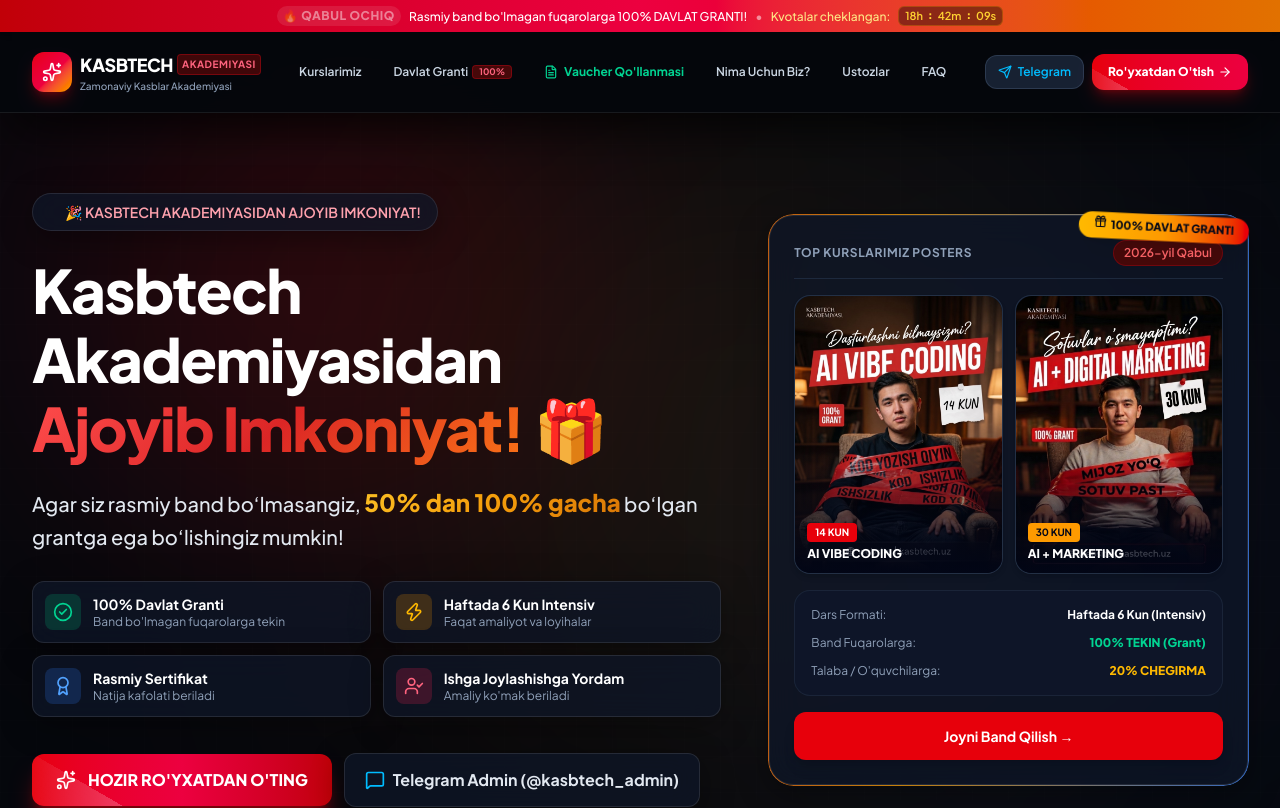
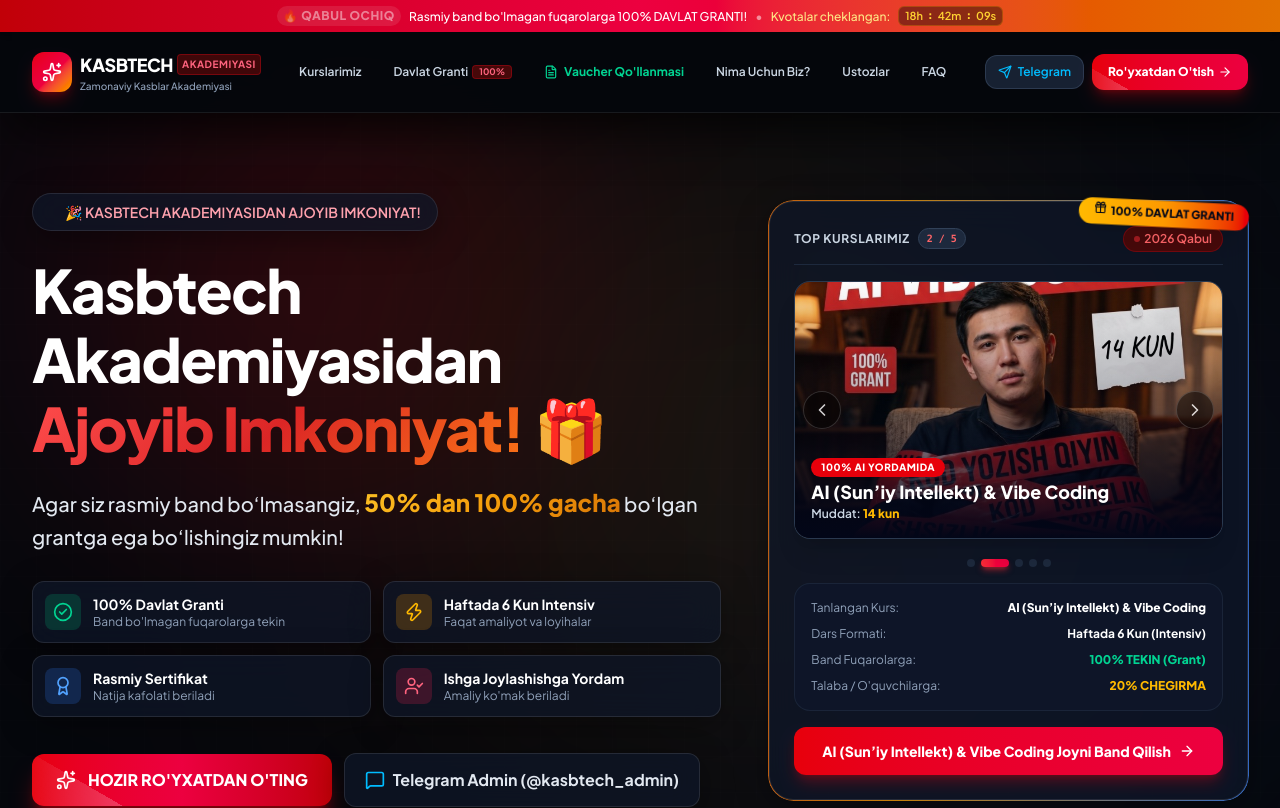
Before and after one commit to Javoxir0804/Kasbtech.uz, a React (Vite) app: page / in a window 1280 px wide. Shown: the top 808 px of the page. Built offline with nearby package versions, Linux system fonts and the light colour scheme.

Commit message:
Add auto-rotating and touch swipeable course carousel to Hero section

```diff
--- a/src/App.jsx
+++ b/src/App.jsx
@@ -12,6 +12,7 @@
   MessageSquare,
   ArrowRight,
   ChevronDown,
+  ChevronLeft,
   ChevronRight,
   ExternalLink,
   Laptop,
@@ -41,6 +42,11 @@
   const [selectedCourse, setSelectedCourse] = useState('AI "VIBE CODING" (14 kun)');
   const [lightboxImage, setLightboxImage] = useState(null);
 
+  // Hero Course Carousel States
+  const [heroCarouselIndex, setHeroCarouselIndex] = useState(0);
+  const [isCarouselPaused, setIsCarouselPaused] = useState(false);
+  const [touchStartX, setTouchStartX] = useState(0);
+
   // Form inputs
   const [fullName, setFullName] = useState('');
   const [phoneNumber, setPhoneNumber] = useState('');
@@ -65,6 +71,15 @@
     }, 1000);
     return () => clearInterval(timer);
   }, []);
+
+  // Auto-rotate Hero Carousel every 3.5 seconds (pauses on hover/touch)
+  useEffect(() => {
+    if (isCarouselPaused) return;
+    const carouselInterval = setInterval(() => {
+      setHeroCarouselIndex(prev => (prev + 1) % coursesList.length);
+    }, 3500);
+    return () => clearInterval(carouselInterval);
+  }, [isCarouselPaused]);
 
   // Open modal pre-selected course
   const handleOpenRegister = (courseName) => {
@@ -534,9 +549,25 @@
 
             </div>
 
-            {/* HERO RIGHT CARD / BANNER CAROUSEL */}
+            {/* HERO RIGHT CARD / AUTO-ROTATING SWIPEABLE CAROUSEL */}
             <div className="lg:col-span-5">
-              <div className="relative glass-card p-4 sm:p-6 rounded-3xl border-red-500/30 shadow-2xl shadow-red-950/50 gradient-border-red tilt-card-3d glowing-border-animated">
+              <div
+                onMouseEnter={() => setIsCarouselPaused(true)}
+                onMouseLeave={() => setIsCarouselPaused(false)}
+                onTouchStart={(e) => setTouchStartX(e.touches[0].clientX)}
+                onTouchEnd={(e) => {
+                  if (!touchStartX) return;
+                  const endX = e.changedTouches[0].clientX;
+                  const diff = touchStartX - endX;
+                  if (diff > 35) {
+                    setHeroCarouselIndex((prev) => (prev + 1) % coursesList.length);
+                  } else if (diff < -35) {
+                    setHeroCarouselIndex((prev) => (prev - 1 + coursesList.length) % coursesList.length);
+                  }
+                  setTouchStartX(0);
+                }}
+                className="relative glass-card p-4 sm:p-6 rounded-3xl border-red-500/30 shadow-2xl shadow-red-950/50 gradient-border-red tilt-card-3d glowing-border-animated select-none"
+              >
 
                 {/* FLOATING 3D BADGE */}
                 <div className="absolute -top-3.5 right-2 sm:-right-2 bg-gradient-to-r from-amber-400 via-amber-500 to-red-600 text-slate-950 font-black text-[10px] sm:text-xs px-3 py-1 sm:px-4 sm:py-1.5 rounded-full shadow-xl transform rotate-2 sm:rotate-3 flex items-center gap-1 floating-3d-orb z-20">
@@ -545,56 +576,140 @@
                 </div>
 
                 <div className="space-y-4">
+
+                  {/* CAROUSEL HEADER */}
                   <div className="flex items-center justify-between pb-3 border-b border-slate-800">
-                    <span className="text-xs font-bold text-slate-400 uppercase tracking-wider">Top Kurslarimiz Posters</span>
-                    <span className="text-xs bg-red-950 text-red-400 px-2.5 py-1 rounded-full border border-red-800/50 font-semibold">2026-yil Qabul</span>
-                  </div>
-
-                  {/* POSTERS PREVIEW GRID */}
-                  <div className="grid grid-cols-2 gap-3">
-
-                    {/* VIBE CODING POSTER */}
+                    <div className="flex items-center gap-2">
+                      <span className="text-xs font-bold text-slate-300 uppercase tracking-wider">Top Kurslarimiz</span>
+                      <span className="text-[10px] font-mono font-bold px-2 py-0.5 rounded-full bg-slate-800 text-red-400 border border-slate-700">
+                        {heroCarouselIndex + 1} / {coursesList.length}
+                      </span>
+                    </div>
+                    <span className="text-[10px] sm:text-xs bg-red-950 text-red-400 px-2.5 py-1 rounded-full border border-red-800/50 font-semibold flex items-center gap-1">
+                      <span className="w-1.5 h-1.5 rounded-full bg-red-500 animate-pulse" />
+                      <span>2026 Qabul</span>
+                    </span>
+                  </div>
+
+                  {/* CAROUSEL ACTIVE SLIDE DISPLAY */}
+                  {(() => {
+                    const current = coursesList[heroCarouselIndex];
+                    return (
+                      <div className="relative group rounded-2xl overflow-hidden border border-slate-700/80 bg-slate-900 shadow-xl transition-all min-h-[220px] sm:min-h-[250px] flex flex-col justify-between">
+
+                        {/* PREV & NEXT MANUAL ARROW BUTTONS */}
+                        <button
+                          type="button"
+                          onClick={(e) => {
+                            e.stopPropagation();
+                            setHeroCarouselIndex((prev) => (prev - 1 + coursesList.length) % coursesList.length);
+                          }}
+                          className="absolute left-2 top-1/2 -translate-y-1/2 z-20 p-2 rounded-full bg-black/60 hover:bg-red-600 text-white backdrop-blur-md border border-white/20 transition-all opacity-80 hover:opacity-100 hover:scale-110 active:scale-95"
+                          aria-label="Previous course"
+                        >
+                          <ChevronLeft className="w-4 h-4 sm:w-5 sm:h-5" />
+                        </button>
+
+                        <button
+                          type="button"
+                          onClick={(e) => {
+                            e.stopPropagation();
+                            setHeroCarouselIndex((prev) => (prev + 1) % coursesList.length);
+                          }}
+                          className="absolute right-2 top-1/2 -translate-y-1/2 z-20 p-2 rounded-full bg-black/60 hover:bg-red-600 text-white backdrop-blur-md border border-white/20 transition-all opacity-80 hover:opacity-100 hover:scale-110 active:scale-95"
+                          aria-label="Next course"
+                        >
+                          <ChevronRight className="w-4 h-4 sm:w-5 sm:h-5" />
+                        </button>
+
+                        {/* POSTER IMAGE OR CUSTOM HIGH-TECH GRAPHIC CARD */}
+                        {current.poster ? (
                           <div
-                      onClick={() => setLightboxImage('/vibe_coding_poster.jpg')}
-                      className="group relative rounded-2xl overflow-hidden cursor-pointer border border-slate-700/60 bg-slate-900 shadow-md hover:border-red-500 transition-all"
+                            onClick={() => setLightboxImage(current.poster)}
+                            className="relative w-full h-52 sm:h-64 cursor-pointer overflow-hidden group/img"
                           >
                             <img
-                        src="/vibe_coding_poster.jpg"
-                        alt="AI Vibe Coding poster"
-                        className="w-full h-auto object-cover sm:object-contain group-hover:scale-105 transition-transform duration-500 rounded-2xl"
+                              src={current.poster}
+                              alt={current.title}
+                              className="w-full h-full object-cover group-hover/img:scale-105 transition-transform duration-700"
                             />
-                      <div className="absolute inset-0 bg-gradient-to-t from-slate-950/90 via-transparent to-transparent flex flex-col justify-end p-3 pointer-events-none">
-                        <span className="text-[10px] font-bold bg-red-600 text-white px-2 py-0.5 rounded w-max mb-1">14 KUN</span>
-                        <span className="text-xs font-black text-white leading-tight">AI VIBE CODING</span>
-                      </div>
-                      <div className="absolute inset-0 bg-black/40 opacity-0 group-hover:opacity-100 flex items-center justify-center transition-opacity">
-                        <Maximize2 className="w-6 h-6 text-white" />
-                      </div>
-                    </div>
-
-                    {/* AI MARKETING POSTER */}
+                            <div className="absolute inset-0 bg-gradient-to-t from-slate-950 via-slate-950/30 to-transparent p-4 flex flex-col justify-end">
+                              <span className="text-[10px] font-black bg-red-600 text-white px-2.5 py-0.5 rounded-full w-max mb-1 shadow-md uppercase tracking-wider">
+                                {current.badge}
+                              </span>
+                              <h4 className="text-base sm:text-lg font-black text-white leading-tight">
+                                {current.title}
+                              </h4>
+                              <p className="text-xs text-slate-300 font-semibold mt-0.5">
+                                Muddat: <span className="text-amber-400 font-extrabold">{current.duration}</span>
+                              </p>
+                            </div>
+
+                            <div className="absolute top-3 right-3 bg-black/50 backdrop-blur-md p-1.5 rounded-lg border border-white/20 text-white opacity-0 group-hover/img:opacity-100 transition-opacity">
+                              <Maximize2 className="w-4 h-4" />
+                            </div>
+                          </div>
+                        ) : (
                           <div
-                      onClick={() => setLightboxImage('/ai_marketing_poster.jpg')}
-                      className="group relative rounded-2xl overflow-hidden cursor-pointer border border-slate-700/60 bg-slate-900 shadow-md hover:border-red-500 transition-all"
-                    >
-                      <img
-                        src="/ai_marketing_poster.jpg"
-                        alt="AI Digital Marketing poster"
-                        className="w-full h-auto object-cover sm:object-contain group-hover:scale-105 transition-transform duration-500 rounded-2xl"
+                            onClick={() => handleOpenRegister(current.title)}
+                            className={`w-full h-52 sm:h-64 cursor-pointer p-5 flex flex-col justify-between bg-gradient-to-br ${current.color} relative overflow-hidden group/card`}
+                          >
+                            <div className="absolute inset-0 grid-3d-mesh opacity-30" />
+                            <div className="relative z-10 space-y-2">
+                              <div className="inline-flex items-center gap-1 px-2.5 py-1 rounded-full bg-black/40 backdrop-blur-md text-[10px] font-extrabold text-white border border-white/20 uppercase tracking-wider">
+                                <Sparkles className="w-3 h-3 text-amber-300" />
+                                <span>{current.badge}</span>
+                              </div>
+                              <h4 className="text-xl sm:text-2xl font-black text-white leading-tight drop-shadow-md">
+                                {current.title}
+                              </h4>
+                              <p className="text-xs text-white/90 line-clamp-2 leading-relaxed">
+                                {current.description}
+                              </p>
+                            </div>
+
+                            <div className="relative z-10 pt-3 border-t border-white/20 flex items-center justify-between">
+                              <div>
+                                <span className="text-[10px] text-white/80 uppercase tracking-wider block">Davumiya:</span>
+                                <span className="text-sm font-black text-amber-300">{current.duration}</span>
+                              </div>
+                              <span className="px-3 py-1.5 rounded-xl bg-white text-slate-950 font-black text-xs shadow-lg group-hover/card:scale-105 transition-transform">
+                                Kursga Yozilish →
+                              </span>
+                            </div>
+                          </div>
+                        )}
+
+                      </div>
+                    );
+                  })()}
+
+                  {/* CAROUSEL PAGINATION DOT INDICATORS */}
+                  <div className="flex items-center justify-center gap-1.5 pt-1">
+                    {coursesList.map((course, idx) => (
+                      <button
+                        key={course.id}
+                        type="button"
+                        onClick={() => setHeroCarouselIndex(idx)}
+                        className={`h-2 rounded-full transition-all duration-300 ${
+                          idx === heroCarouselIndex
+                            ? 'w-7 bg-gradient-to-r from-red-500 to-rose-600 shadow-md shadow-red-500/50'
+                            : 'w-2 bg-slate-800 hover:bg-slate-700'
+                        }`}
+                        aria-label={`Go to slide ${idx + 1}`}
                       />
-                      <div className="absolute inset-0 bg-gradient-to-t from-slate-950/90 via-transparent to-transparent flex flex-col justify-end p-3 pointer-events-none">
-                        <span className="text-[10px] font-bold bg-amber-500 text-slate-950 px-2 py-0.5 rounded w-max mb-1">30 KUN</span>
-                        <span className="text-xs font-black text-white leading-tight">AI + MARKETING</span>
-                      </div>
-                      <div className="absolute inset-0 bg-black/40 opacity-0 group-hover:opacity-100 flex items-center justify-center transition-opacity">
-                        <Maximize2 className="w-6 h-6 text-white" />
-                      </div>
-                    </div>
-
-                  </div>
-
-                  {/* QUICK STATS INSIDE HERO CARD */}
-                  <div className="bg-slate-900/90 p-4 rounded-2xl border border-slate-800/80 space-y-3">
+                    ))}
+                  </div>
+
+                  {/* ACTIVE COURSE QUICK STATS */}
+                  {(() => {
+                    const activeCourse = coursesList[heroCarouselIndex];
+                    return (
+                      <div className="bg-slate-900/90 p-3.5 sm:p-4 rounded-2xl border border-slate-800/80 space-y-2.5">
+                        <div className="flex items-center justify-between text-xs">
+                          <span className="text-slate-400">Tanlangan Kurs:</span>
+                          <span className="font-extrabold text-white truncate max-w-[200px]">{activeCourse.title}</span>
+                        </div>
                         <div className="flex items-center justify-between text-xs">
                           <span className="text-slate-400">Dars Formati:</span>
                           <span className="font-bold text-white">Haftada 6 Kun (Intensiv)</span>
@@ -608,12 +723,15 @@
                           <span className="font-extrabold text-amber-400">20% CHEGIRMA</span>
                         </div>
                       </div>
-
-                  <button
-                    onClick={() => handleOpenRegister()}
-                    className="w-full py-3.5 rounded-xl bg-red-600 hover:bg-red-500 text-white font-bold text-sm shadow-lg transition-all"
-                  >
-                    Joyni Band Qilish →
+                    );
+                  })()}
+
+                  <button
+                    onClick={() => handleOpenRegister(coursesList[heroCarouselIndex].title)}
+                    className="w-full py-3.5 rounded-xl bg-gradient-to-r from-red-600 to-rose-600 hover:from-red-500 hover:to-rose-500 text-white font-extrabold text-xs sm:text-sm shadow-lg shadow-red-600/30 hover:shadow-red-600/50 transition-all flex items-center justify-center gap-2"
+                  >
+                    <span>{coursesList[heroCarouselIndex].title} Joyni Band Qilish</span>
+                    <ArrowRight className="w-4 h-4" />
                   </button>
 
                 </div>
```
Lines whose indentation alone changed are shown as unchanged.
